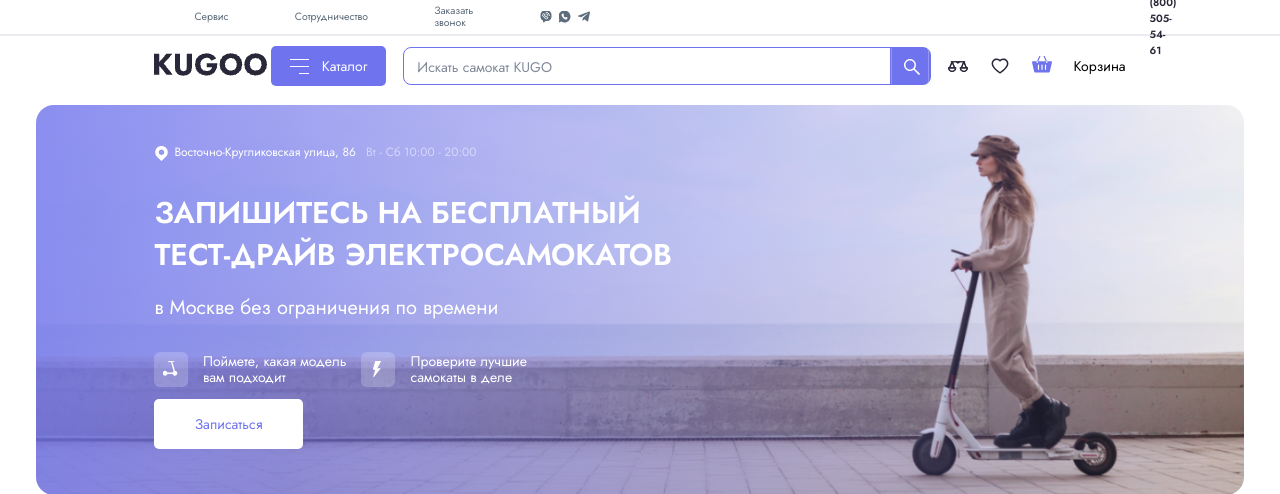
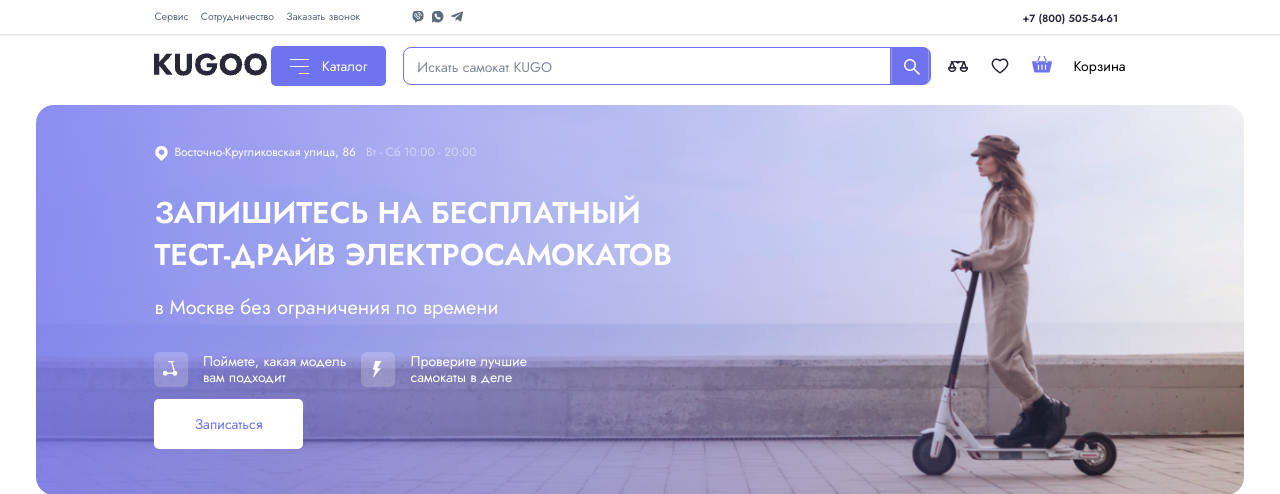
Before and after one commit to RogalicEnergy/Kugoo, a PHP site: page / in a window 1280 px wide. Shown: the top 494 px of the page. Run offline with PHP 8.4, Linux system fonts and the light colour scheme.

Commit message:
fix: header

```diff
--- a/css/style.css
+++ b/css/style.css
@@ -23,12 +23,14 @@ body {
   list-style: none;
   padding: 0;
   margin: 0;
-  gap: 1.875rem;
+  gap: 0.875rem;
 }
 .header-nav-item {
   display: flex;
   align-items: center;
   justify-content: space-between;
+  padding: 0;
+  margin: 0;
 }
 .header-nav {
   display: flex;
```
